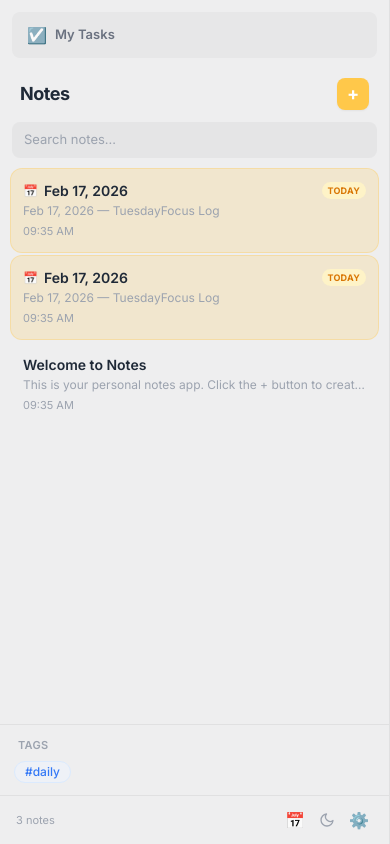
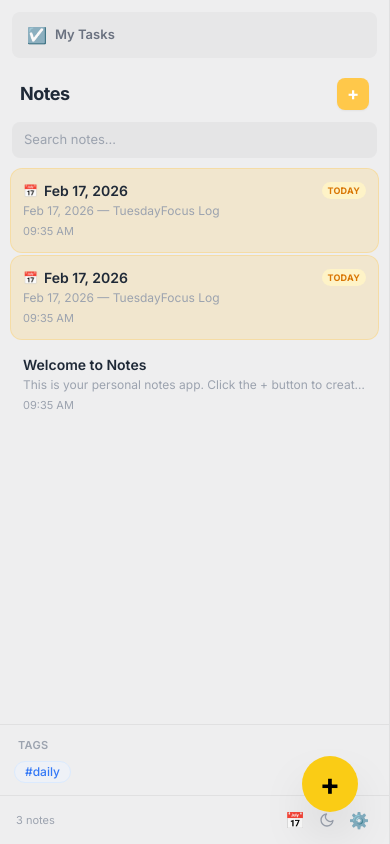
Before and after one commit to Hash-hokage/Vibe-Note, a React (Vite) app: page / in a window 390 px wide. Built offline with nearby package versions, Linux system fonts and the light colour scheme.

Commit message:
The Beacon

```diff
--- a/src/App.jsx
+++ b/src/App.jsx
@@ -500,6 +500,20 @@ export default function App() {
           onClose={() => setShowPalette(false)}
         />
       )}
+
+      {/* ===== Mobile FAB (New Note) ===== */}
+      {isMobile && mobileView === 'LIST' && (
+        <button
+          className="fixed bottom-8 right-8 z-50 w-14 h-14 rounded-full bg-yellow-400 shadow-2xl
+                     flex items-center justify-center text-black text-3xl font-bold
+                     active:scale-90 transition-transform duration-150 border-none cursor-pointer
+                     hover:bg-yellow-300"
+          onClick={handleNewNote}
+          aria-label="New Note"
+        >
+          +
+        </button>
+      )}
     </div>
   )
 }
```
